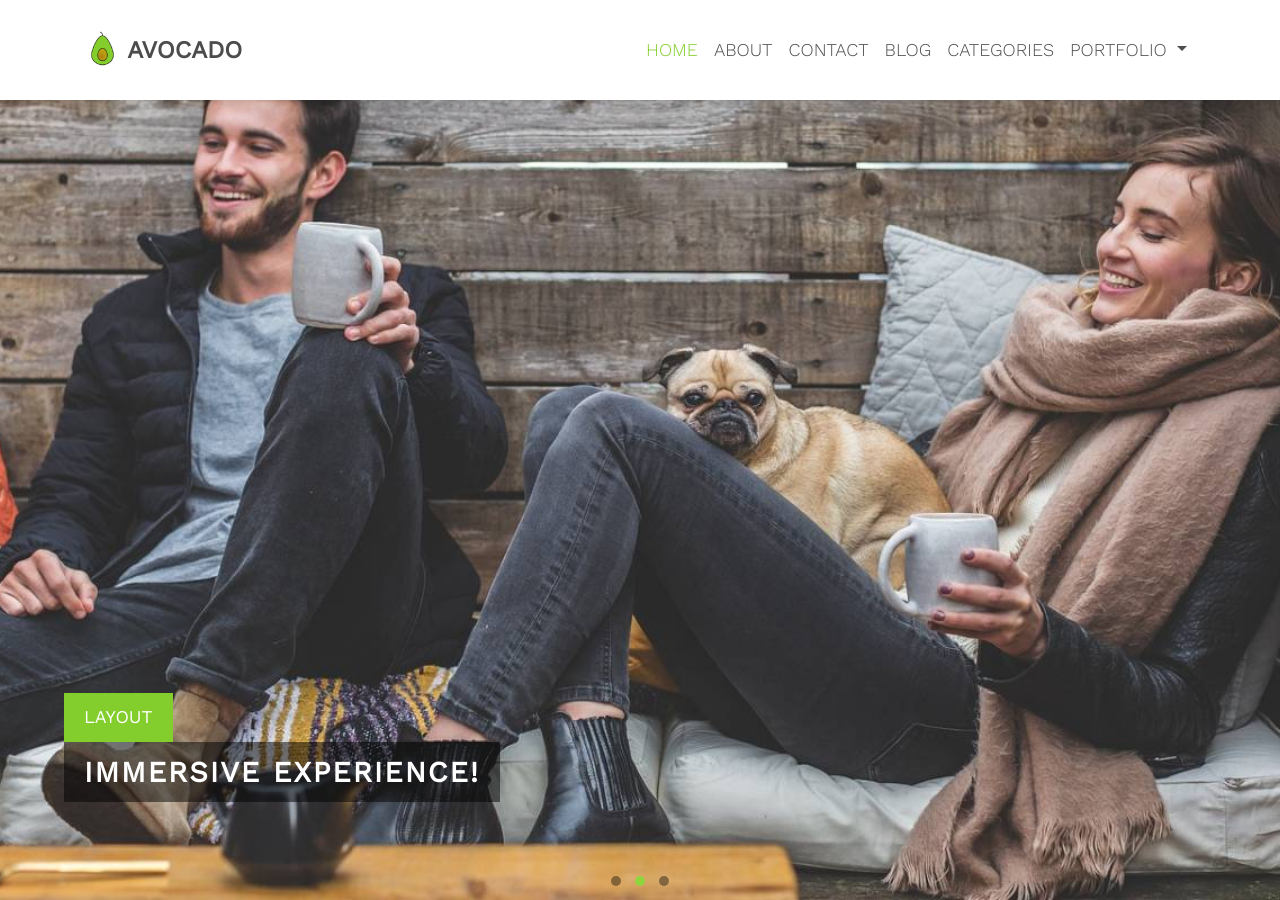
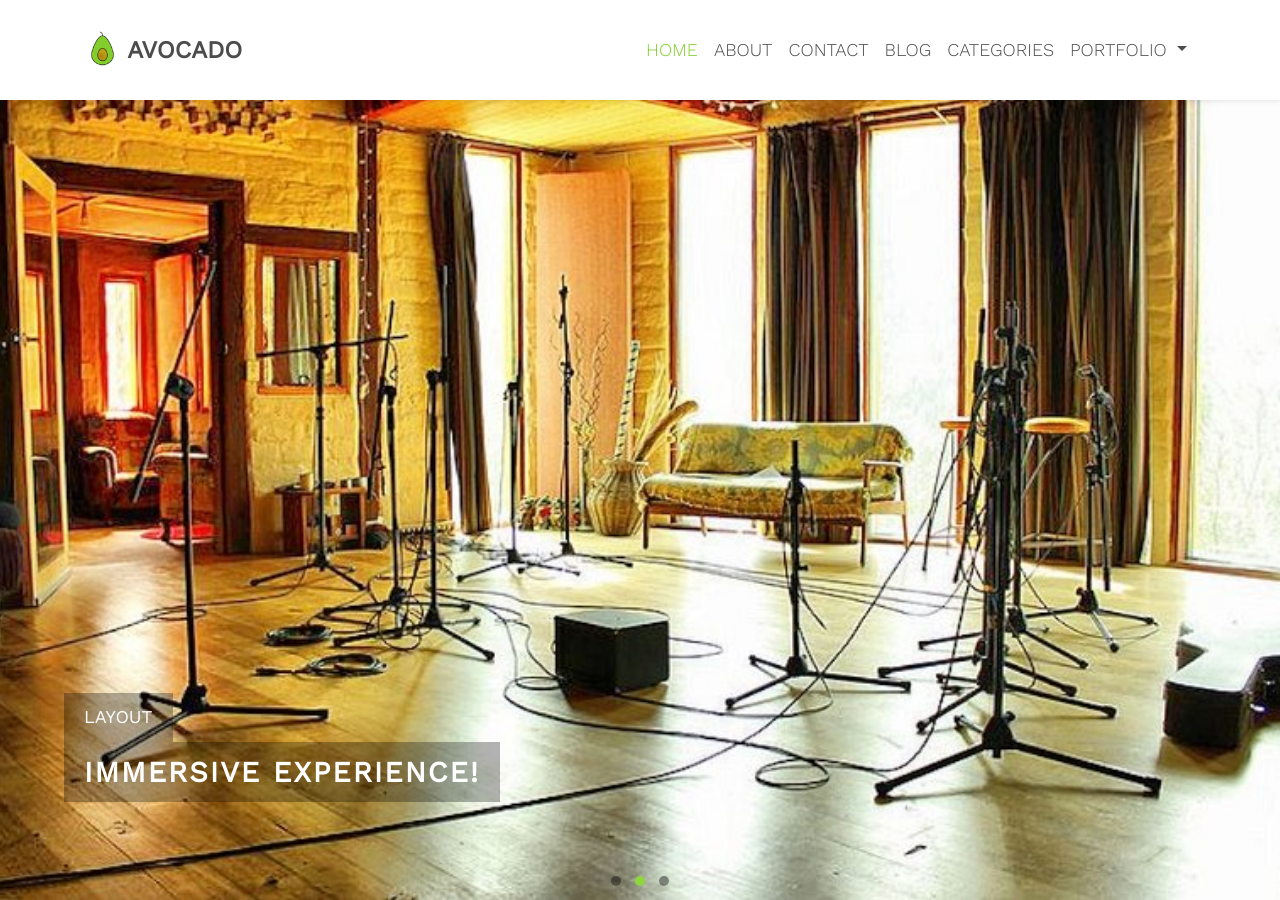
Before and after one commit to Echidna2424/EchidnaStudio, a Jekyll site: the page built from index.html, in a window 1280 px wide and 900 px high. Built offline with Jekyll 4.4.1, drawn with Linux system fonts in a browser that asks for light colours; nearby versions of some CDN libraries.

Commit message:
changed photos and intro html carousel scss

```diff
--- a/_includes/intro.html
+++ b/_includes/intro.html
@@ -3,7 +3,7 @@
     <div class="owl-carousel owl-theme carousel-1">
       <div class="item position-relative">
         <div class="car-image"
-          style="background-image: url({{'/assets/images/carousel/kaleidico-754495-unsplash.jpg' | relative_url}})">
+          style="background-image: url({{'/assets/images/carousel/03.jpg' | relative_url}})">
         </div>
         <div class="text-container position-absolute">
           <p>Fonts</p>
@@ -13,7 +13,7 @@
 
       <div class="item">
         <div class="car-image"
-          style="background-image: url({{'/assets/images/carousel/men-2425121_1280.jpg' | relative_url}})"></div>
+          style="background-image: url({{'/assets/images/carousel/02.jpg' | relative_url}})"></div>
         <div class="text-container position-absolute">
           <p>Layout</p>
           <h1>Immersive Experience!</h1>
@@ -22,7 +22,7 @@
 
       <div class="item">
         <div class="car-image"
-          style="background-image: url({{'/assets/images/carousel/austin-distel-675050-unsplash.jpg' | relative_url}})">
+          style="background-image: url({{'/assets/images/carousel/01.jpg' | relative_url}})">
         </div>
         <div class="text-container position-absolute">
           <p>Ease</p>
--- a/assets/css/_sass/_owl.carousel.scss
+++ b/assets/css/_sass/_owl.carousel.scss
@@ -204,8 +204,8 @@
 
 	h1 {
 		padding: 10px 20px;
-		color: white;
-		background: rgba(0, 0, 0, 0.5);
+		color: rgb(255, 255, 255);
+		background: rgba(0, 0, 0, 0.3);
 		text-transform: uppercase;
 		font-family: $base-ff;
 		letter-spacing: 2px;
@@ -219,7 +219,7 @@
 	p {
 		display: inline-block;
 		padding: 10px 20px;
-		background: $brand-color;
+		background: rgba(0, 0, 0, 0.3);
 		margin-bottom: 0;
 		text-transform: uppercase;
 		color: white;
```
Also changed, not shown: assets/images/carousel/01.jpg (added), assets/images/carousel/02.jpg (added), assets/images/carousel/03.jpg (added).
